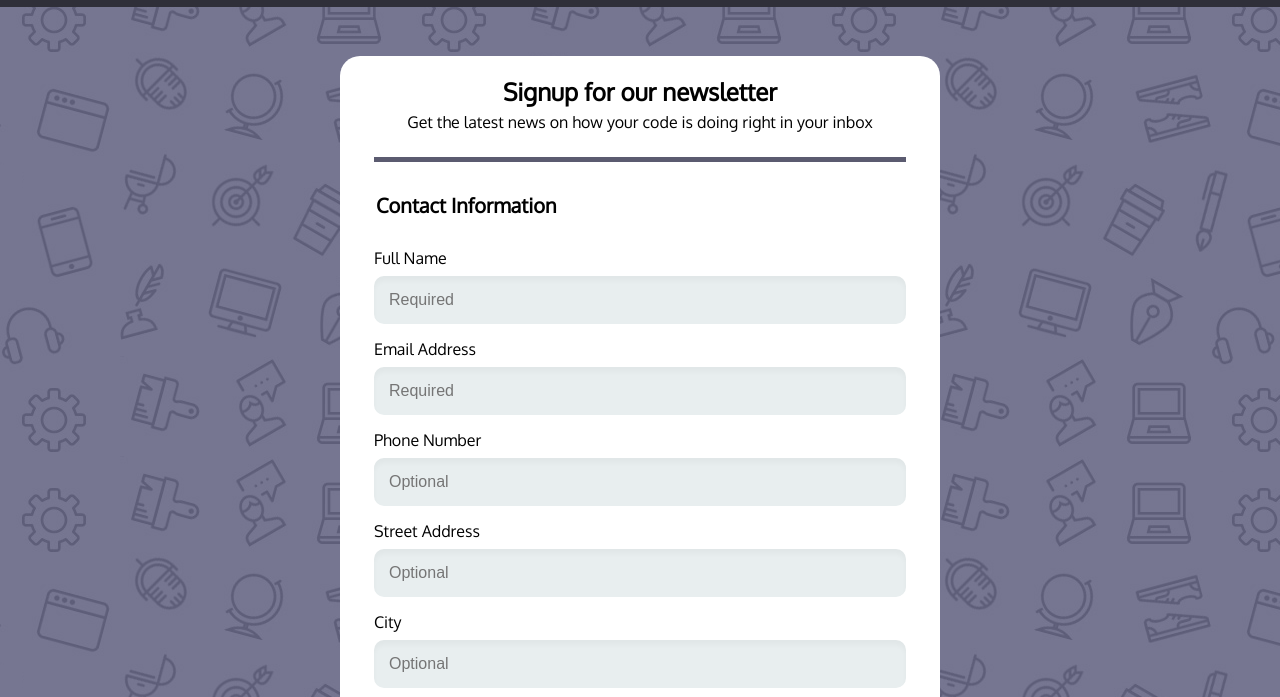
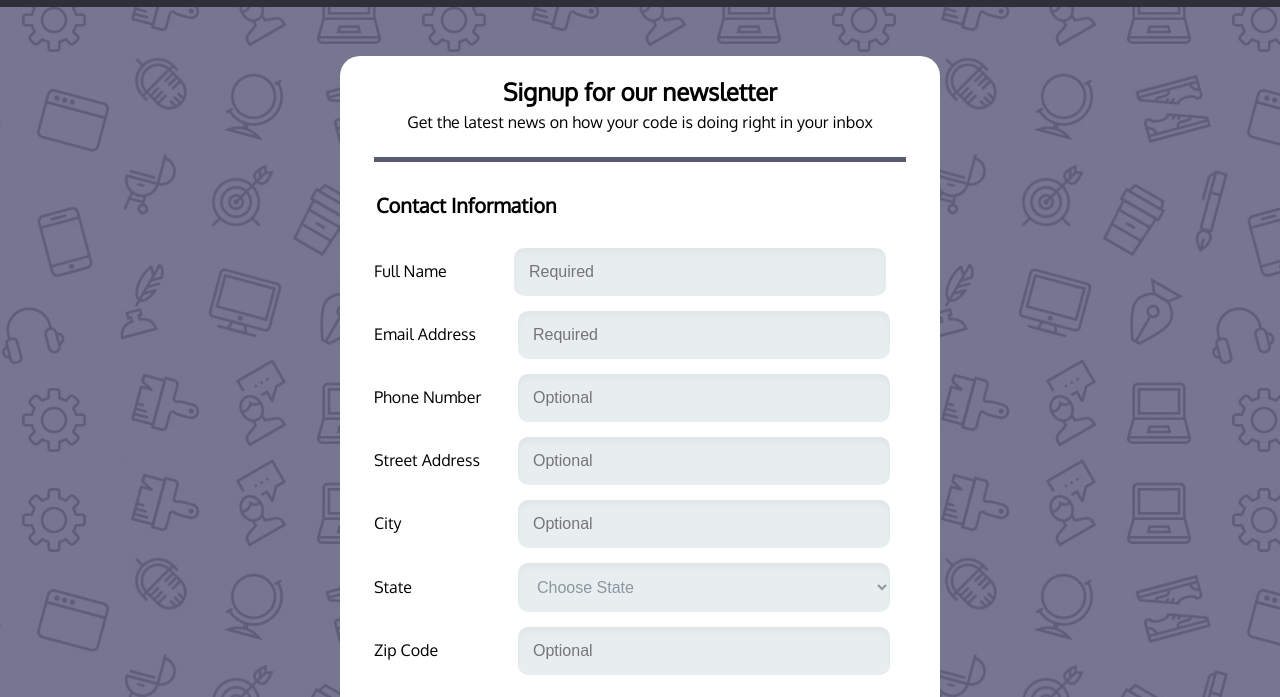
Before and after one commit to JuliusGrant/Project-Three---Online-Registration, a plain HTML site: page index.html in a window 1280 px wide. Shown: the part 44-741 px from the top of the page. Drawn offline with Linux system fonts and the light colour scheme.

Commit message:
Added files via upload

```diff
--- a/responsive.css
+++ b/responsive.css
@@ -4,6 +4,39 @@
     margin: 0px auto;
     padding: 0px 20px;
   }
+
+  label {
+    display: block;
+    margin-bottom: 8px;
+  }
+
+  input[type="text"],
+  input[type="password"],
+  input[type="date"],
+  input[type="datetime"],
+  input[type="email"],
+  input[type="number"],
+  input[type="search"],
+  input[type="tel"],
+  input[type="time"],
+  input[type="url"],
+  select {
+    background: rgba(255,255,255,0.1);
+    border: none;
+    border-radius: 10px;
+    font-size: 16px;
+    height: auto;
+    margin: 0;
+    outline: 0;
+    padding: 15px;
+    width: 100%;
+    background-color: #e8eeef;
+    color: #8a97a0;
+    box-shadow: 0 5px 5px rgba(0,0,0,0.03) inset;
+    margin-bottom: 15px;
+  }
+
+
 
   textarea {
     width: 100%;
@@ -21,6 +54,44 @@
     padding: 10px 20px;
   }
 
+  label {
+  display: inline-block;
+  width: 140px;
+  text-align: left;
+  }
+
+  input[type="text"],
+  input[type="password"],
+  input[type="date"],
+  input[type="datetime"],
+  input[type="email"],
+  input[type="number"],
+  input[type="search"],
+  input[type="tel"],
+  input[type="time"],
+  input[type="url"],
+  select {
+    background: rgba(255,255,255,0.1);
+    border: none;
+    border-radius: 10px;
+    font-size: 16px;
+    height: auto;
+    margin: 0;
+    outline: 0;
+    padding: 15px;
+    width: 70%;
+    background-color: #e8eeef;
+    color: #8a97a0;
+    box-shadow: 0 5px 5px rgba(0,0,0,0.03) inset;
+    margin-bottom: 15px;
+  }
+
+  .newsletter label {
+    display: block;
+    margin-bottom: 8px;
+  }
+
+
   textarea {
     max-width: 535px;
   }
--- a/style.css
+++ b/style.css
@@ -48,18 +48,9 @@ p {
   padding-bottom: 20px;
 }
 
-input[type="text"],
-input[type="password"],
-input[type="date"],
-input[type="datetime"],
-input[type="email"],
-input[type="number"],
-input[type="search"],
-input[type="tel"],
-input[type="time"],
-input[type="url"],
-textarea,
-select {
+
+
+textarea {
   background: rgba(255,255,255,0.1);
   border: none;
   border-radius: 10px;
@@ -74,6 +65,8 @@ select {
   box-shadow: 0 5px 5px rgba(0,0,0,0.03) inset;
   margin-bottom: 15px;
 }
+
+
 
 input:focus,
 textarea:focus {
@@ -129,10 +122,8 @@ legend {
 }
 
 
-label {
-  display: block;
-  margin-bottom: 8px;
-}
+
+
 
 label.light {
   font-weight: 300;
```
